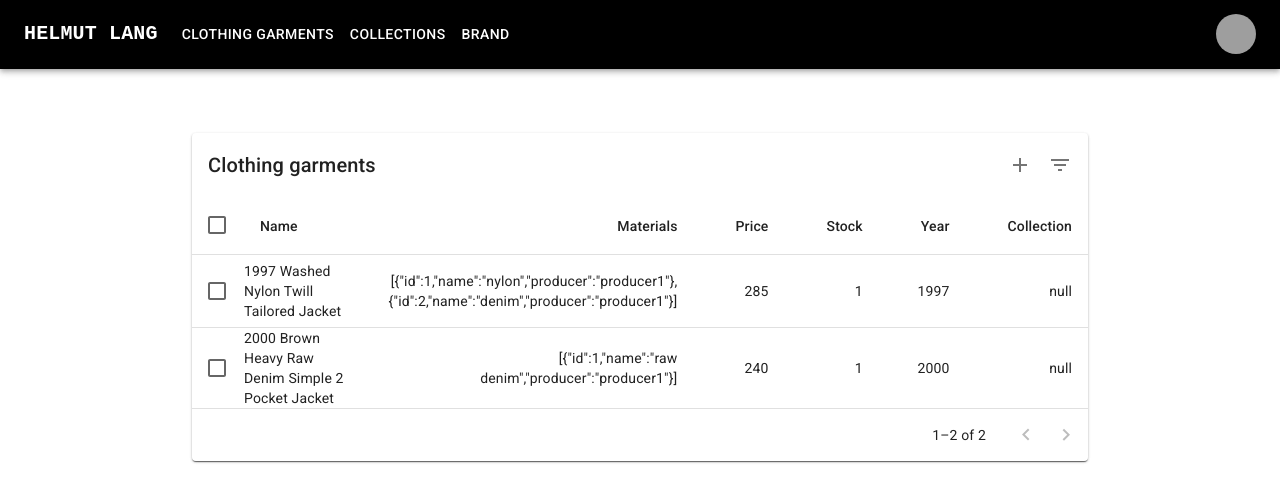
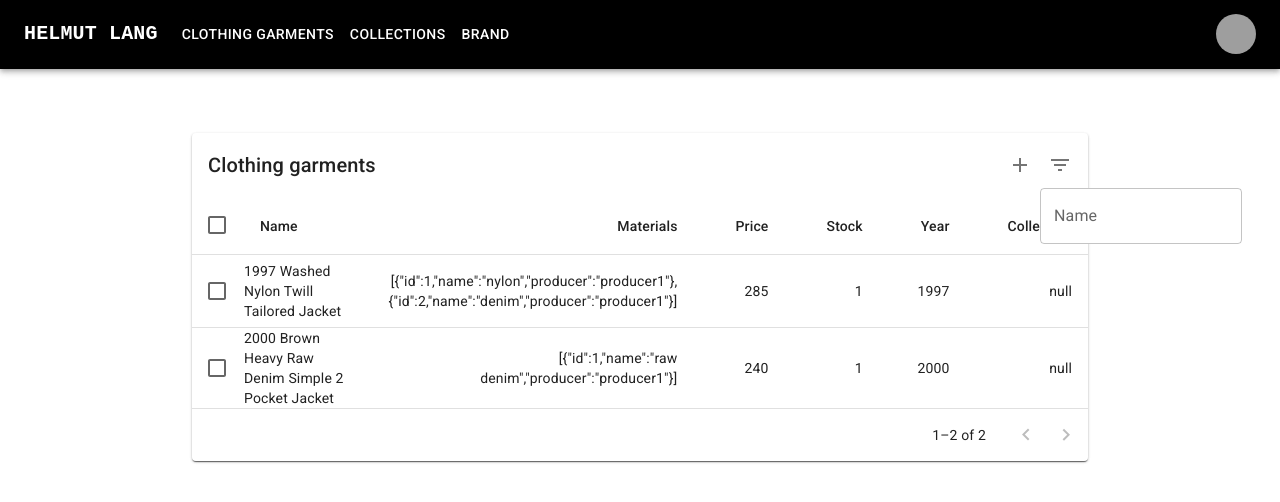
Before and after one commit to robpan38/pweb-fe, a React (Create React App) app: page /content in a window 1280 px wide. Both pictures are taken after a click on the button 1060 px from the left and 164 px from the top of the page. Shown: the top 502 px of the page. Built offline with nearby package versions, Linux system fonts and the light colour scheme; grey boxes are pictures that could not be loaded.

Commit message:
search filter functionality without debounce

```diff
--- a/src/presentation/components/TableComponent.js
+++ b/src/presentation/components/TableComponent.js
@@ -16,14 +16,11 @@
 import Checkbox from '@mui/material/Checkbox';
 import IconButton from '@mui/material/IconButton';
 import Tooltip from '@mui/material/Tooltip';
-import FormControlLabel from '@mui/material/FormControlLabel';
-import Switch from '@mui/material/Switch';
 import DeleteIcon from '@mui/icons-material/Delete';
 import EditIcon from '@mui/icons-material/Edit';
 import FilterListIcon from '@mui/icons-material/FilterList';
 import AddOutlinedIcon from '@mui/icons-material/AddOutlined';
-import { visuallyHidden } from '@mui/utils';
-import { Modal } from '@mui/material';
+import { Modal, TextField, debounce } from '@mui/material';
 import { EntityForm } from './EntityForm';
 
 function descendingComparator(a, b, orderBy) {
@@ -106,7 +103,9 @@
 };
 
 function EnhancedTableToolbar(props) {
-    const { numSelected, setOpenAddModalStatus, title, setOpenUpdateModalStatus } = props;
+    const { numSelected, setOpenAddModalStatus, title, setOpenUpdateModalStatus, handleFilterCallback } = props;
+    const [showFilter, setShowFilter] = React.useState(false);
+    const handleShowFilter = () => setShowFilter(!showFilter);
 
     const renderSelectedButtons = () => {
         if (numSelected > 0 && numSelected === 1) {
@@ -176,8 +175,13 @@
                         </IconButton>
                     </Tooltip >
 
-                    <Tooltip title="Filter list">
-                        <IconButton>
+                    <Tooltip title="Filter list" placement="top">
+                        <TextField sx={{
+                            position: "absolute", top: "55px", opacity: 1, background: "white", width: "20ch",
+                            visibility: showFilter ? "visible" : "hidden", zIndex: 3
+                        }} label="Name" onChange={(event) => handleFilterCallback(event.target.value)}>
+                        </TextField>
+                        <IconButton onClick={handleShowFilter}>
                             <FilterListIcon />
                         </IconButton>
                     </Tooltip>
@@ -193,7 +197,7 @@
 };
 
 export default function EnhancedTable(props) {
-    const { title, rows, headCells, formConfig, addDataCallback, updateDataCallback, addDataTitle, updateDataTitle } = props;
+    const { title, rows, headCells, formConfig, addDataCallback, updateDataCallback, addDataTitle, updateDataTitle, handleFilterCallback } = props;
     const [order, setOrder] = React.useState('asc');
     // TODO change default orderBy
     const [orderBy, setOrderBy] = React.useState('calories');
@@ -274,14 +278,14 @@
                             return <TableCell
                                 key={headCell.id}
                                 component="th"
-                                id={labelId}
+                                key={labelId}
                                 scope="row"
                                 padding="none"
                             >
                                 {row[headCell.id]}
                             </TableCell>
                         } else {
-                            return <TableCell align="right">{
+                            return <TableCell key={labelId} align="right">{
                                 typeof row[headCell.id] === "object" ? JSON.stringify(row[headCell.id]) : row[headCell.id]
                             }</TableCell>
                         }
@@ -319,6 +323,7 @@
                     numSelected={selected.length}
                     setOpenAddModalStatus={onOpenAddModal}
                     setOpenUpdateModalStatus={onOpenUpdateModal}
+                    handleFilterCallback={handleFilterCallback}
                 />
                 <TableContainer>
                     <Table
--- a/src/presentation/components/WithDataFetchTable.js
+++ b/src/presentation/components/WithDataFetchTable.js
@@ -17,6 +17,10 @@
 
     const updateDataCallback = async (updatedItem) => {
         console.log(updatedItem);
+    }
+
+    const handleFilterCallback = async (filterNameValue) => {
+        console.log(filterNameValue);
     }
 
     const setFetchedDataAndHeadCells = (rows) => {
@@ -99,5 +103,6 @@
     return <EnhancedTable {...props} rows={rows} headCells={headCells}
         addDataCallback={addDataCallback}
         updateDataCallback={updateDataCallback}
+        handleFilterCallback={handleFilterCallback}
     />
 };
```
